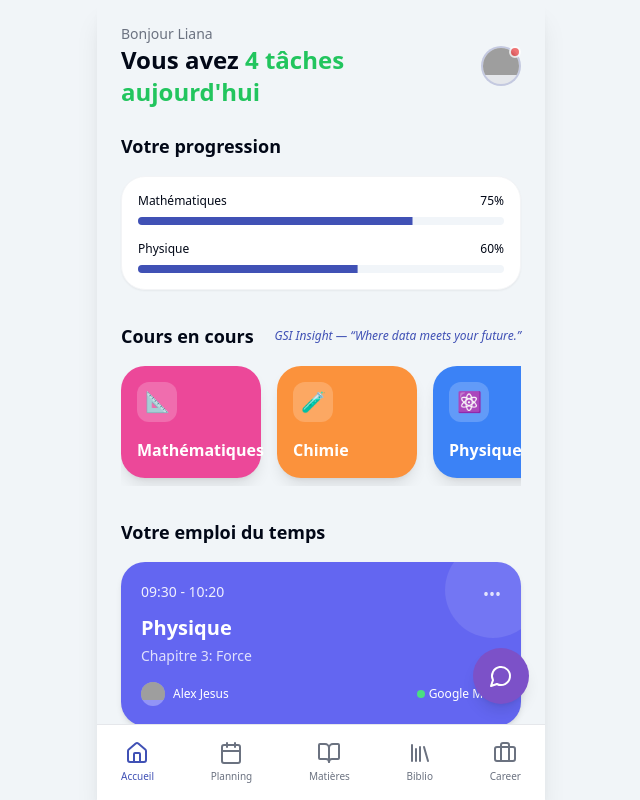
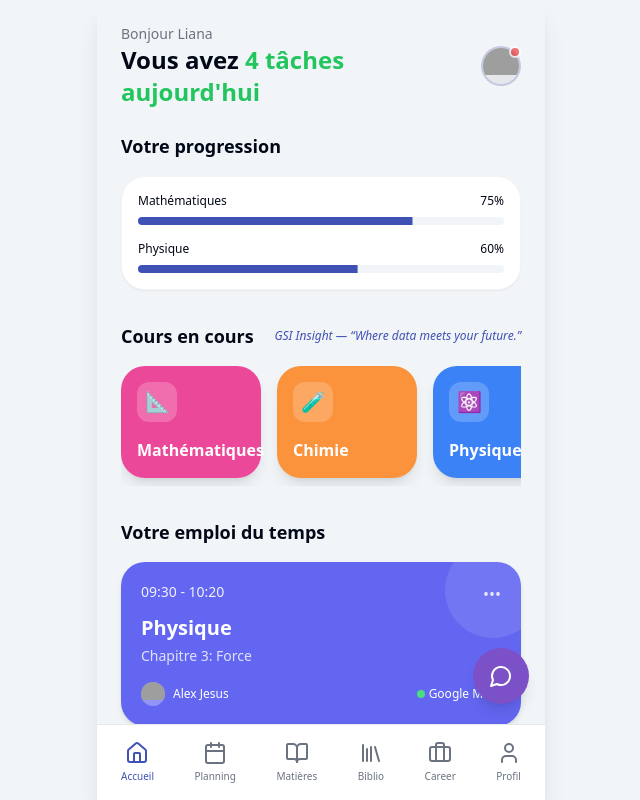
Before and after one commit to Tafita-Rtm2/GSIapk, a Next.js app: page / in a window 1280 px wide. Shown: the whole page, without its empty margins (319-959 px from the left). Built offline with nearby package versions, Linux system fonts and the light colour scheme; grey boxes are pictures that could not be loaded.

Commit message:
Update app-layout.tsx

```diff
--- a/src/components/app-layout.tsx
+++ b/src/components/app-layout.tsx
@@ -17,6 +17,7 @@ export function AppLayout({ children }: { children: React.ReactNode }) {
     { icon: BookOpen, label: t("matieres"), href: "/subjects" },
     { icon: Library, label: t("biblio"), href: "/library" },
     { icon: Briefcase, label: t("career"), href: "/career" },
+    { icon: User, label: t("profil"), href: "/profile" },
   ];
 
   return (
```
